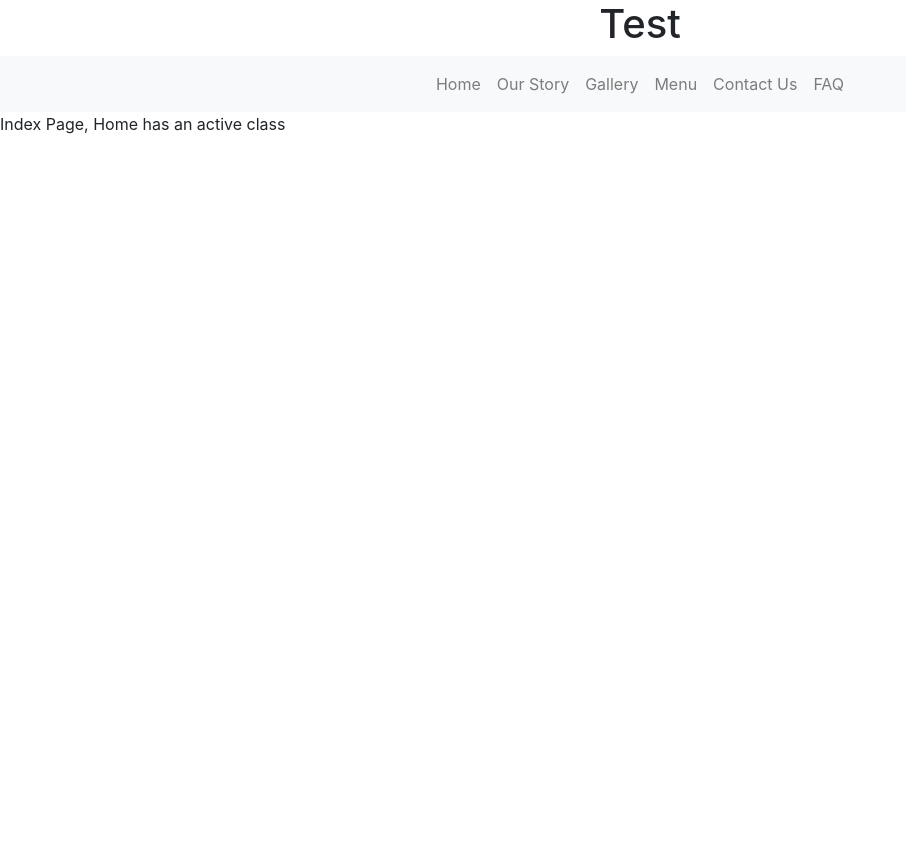
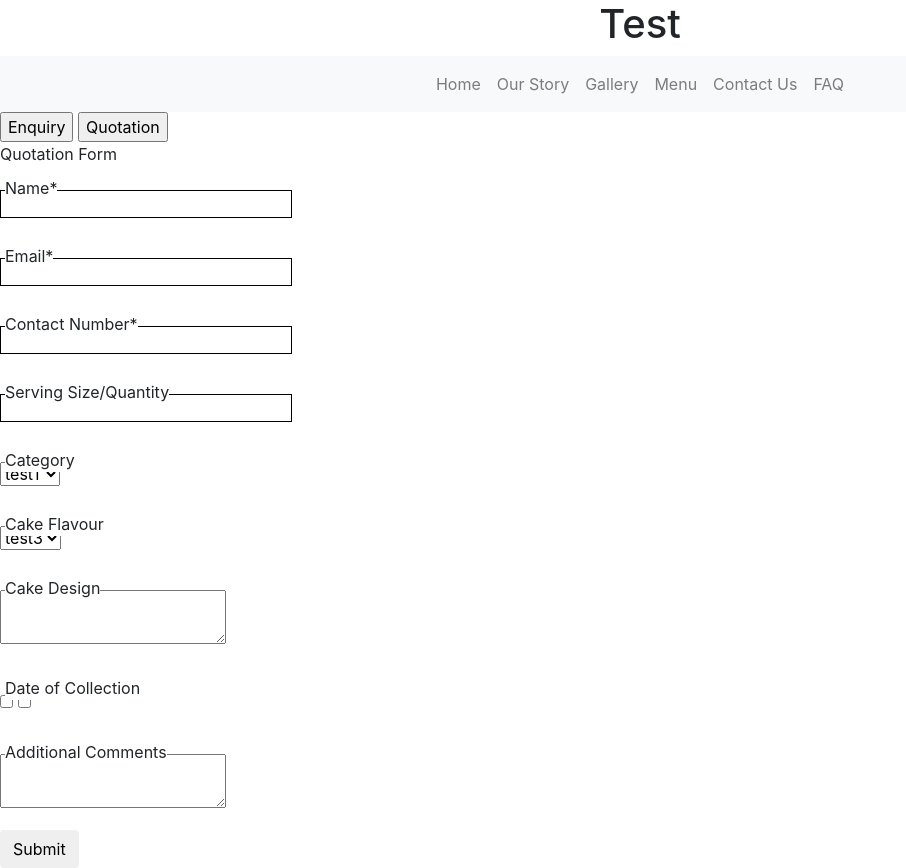
Before and after one commit to Ganize/butterytable, a PHP site: page /butterytable/contact-us in a window 1280 px wide. Shown: the whole page, without its empty margins (0-906 px from the left). Before the commit the page ends 134 px from the top, so only its background shows below. Run offline with PHP 8.4, Linux system fonts and the light colour scheme; some libraries are stand-ins or nearby versions.

Commit message:
Quotation and Enquiry Done
Signed-off-by: Gay Hui Jie <huijie_1995@hotmail.com>

```diff
--- a/contact-us.php
+++ b/contact-us.php
@@ -1,7 +1,65 @@
 <!-- Header-->
 <?php include('templates/header.php');?>
+<link rel="stylesheet" href="css/contact.css" type="text/css">
 
-Index Page, Home has an active class
+<input type="button" value="Enquiry"/>
+
+<input type="button" value="Quotation"/>
+
+
+<div>
+	<div class="form-container">
+		<div>Quotation Form</div>
+		<form action="includes/quotation.inc.php" method="post">
+			<div class="form-group contact-group">
+				<label for="quotation-name">Name*</label>
+				<input type="text" name="quotation-name" id="quotation-name">
+			</div>
+			<div class="form-group contact-group">
+				<label for="quotation-email">Email*</label>
+				<input type="email" name="quotation-email" id="quotation-email">
+			</div>
+			<div class="form-group contact-group">
+				<label for="quotation-contact">Contact Number*</label>
+				<input type="text" maxlength="8" name="quotation-contact" id="quotation-contact">
+			</div>
+			<div class="form-group contact-group">
+				<label for="quotation-size">Serving Size/Quantity</label>
+				<input type="number" name="quotation-size" id="quotation-size">
+			</div>
+			<div class="form-group contact-group">
+				<label for="quotation-category">Category</label>
+				<select name="quotation-category" id="quotation-category">
+				  <option value="test1">test1</option>
+				  <option value="test2">test2</option>
+				</select>
+			</div>
+			<div class="form-group contact-group">
+				<label for="quotation-flavour">Cake Flavour</label>
+				<select name="quotation-flavour" id="quotation-flavour">
+				  <option value="test3">test3</option>
+				  <option value="test4">test4</option>
+				</select>
+			</div>
+
+
+			<div class="form-group contact-group">
+				<label for="">Cake Design</label>
+				<textarea name="quotation-design" id="quotation-design"></textarea>
+			</div>
+			<div class="form-group contact-group">
+				<label for="">Date of Collection</label>
+				<input type="checkbox" id="quotation-collection" name="quotation-collection" value="Self-Collection">
+				<input type="checkbox" id="quotation-delivery" name="quotation-collection" value="Delivery from $15">
+			</div>
+			<div class="form-group contact-group">
+				<label for="">Additional Comments</label>
+				<textarea name="quotation-comments" id="quotation-comments"></textarea>
+			</div>
+			<button class="btn" type="submit" name="btn-quotation" >Submit</button>
+		</form>
+	</div>
+</div>
 
 <!--Footer-->
 <?php include('templates/footer.php');?>
--- a/css/style.css
+++ b/css/style.css
@@ -15,7 +15,7 @@
 	src: url(/fontfamily/Goudy-Old-Style-Regular.ttf);
 }
 
-.form-container
+.login-container
 {
 	border:1px solid black;
 	padding: 10px;
@@ -27,6 +27,11 @@
 {
 	display:block;
 	margin-bottom:0px;
+	position: relative;
+  	top:10px;
+  	left:5px;
+  	background: white;
+    width: fit-content;
 }
 .form-group input
 {
@@ -34,8 +39,9 @@
   background-size: contain;
   background-repeat: no-repeat;
   padding-left: 40px;
-  border:none;
-  border-bottom:2px solid black;
+  border: 1px solid black;
+  /*border-bottom:2px solid black;*/
+
 }
 .form-group input:focus
 {
--- a/includes/login.inc.php
+++ b/includes/login.inc.php
@@ -14,7 +14,7 @@
 		}
 		else
 		{
-			$sql =  "SELECT * FROM user WHERE user_name= ?";
+			$sql =  "SELECT * FROM bt_user WHERE user_name= ?";
 			$stmt = mysqli_stmt_init($conn);
 			if(!mysqli_stmt_prepare($stmt, $sql))
 			{
--- a/includes/signup.inc.php
+++ b/includes/signup.inc.php
@@ -30,7 +30,7 @@
 		}
 		else
 		{
-			$sql = "SELECT user_name FROM user WHERE user_name=?"; //Check username exists
+			$sql = "SELECT user_name FROM bt_user WHERE user_name=?"; //Check username exists
 			$stmt = mysqli_stmt_init($conn);
 			if(!mysqli_stmt_prepare($stmt, $sql))
 			{
@@ -51,7 +51,7 @@
 				}
 				else
 				{
-					$sql = "INSERT INTO user (user_name, password, email) VALUES (?, ? ,?)" ;
+					$sql = "INSERT INTO bt_user (user_name, password, email) VALUES (?, ? ,?)" ;
 					$stmt = mysqli_stmt_init($conn);
 					if(!mysqli_stmt_prepare($stmt, $sql))
 					{
--- a/login/login.php
+++ b/login/login.php
@@ -19,7 +19,7 @@
     </div>
 <?php endif; ?>
 <div class="container">
-    <div class="form-container">
+    <div class="login-container">
         <form action="../includes/login.inc.php" method="post">
             <div class="form-group">
                 <label for="user_name">Username</label>
@@ -29,7 +29,6 @@
                 <label for="password">Password</label>
                 <input type="text" name="password" id="password">
             </div>
-
             <button class="btn" type="submit" name="login" >Login</button>
         </form>
     </div>
--- a/login/signup.php
+++ b/login/signup.php
@@ -3,7 +3,7 @@
 <?php include('../templates/header.php');?>
 
 <div class="container">
-    <div class="form-container">
+    <div class="login-container">
         <form action="../includes/signup.inc.php" method="post">
             <div class="form-group">
                 <label for="user_name">Username</label>
--- a/templates/header.php
+++ b/templates/header.php
@@ -3,6 +3,7 @@
 <?php $currentPage = 'index'; ?>
 <?php $link = "http://localhost/butterytable/" ?>
 <?php session_start(); ?>
+<?php date_default_timezone_set('Asia/Singapore'); ?>
 
 
 <!doctype html>
```
